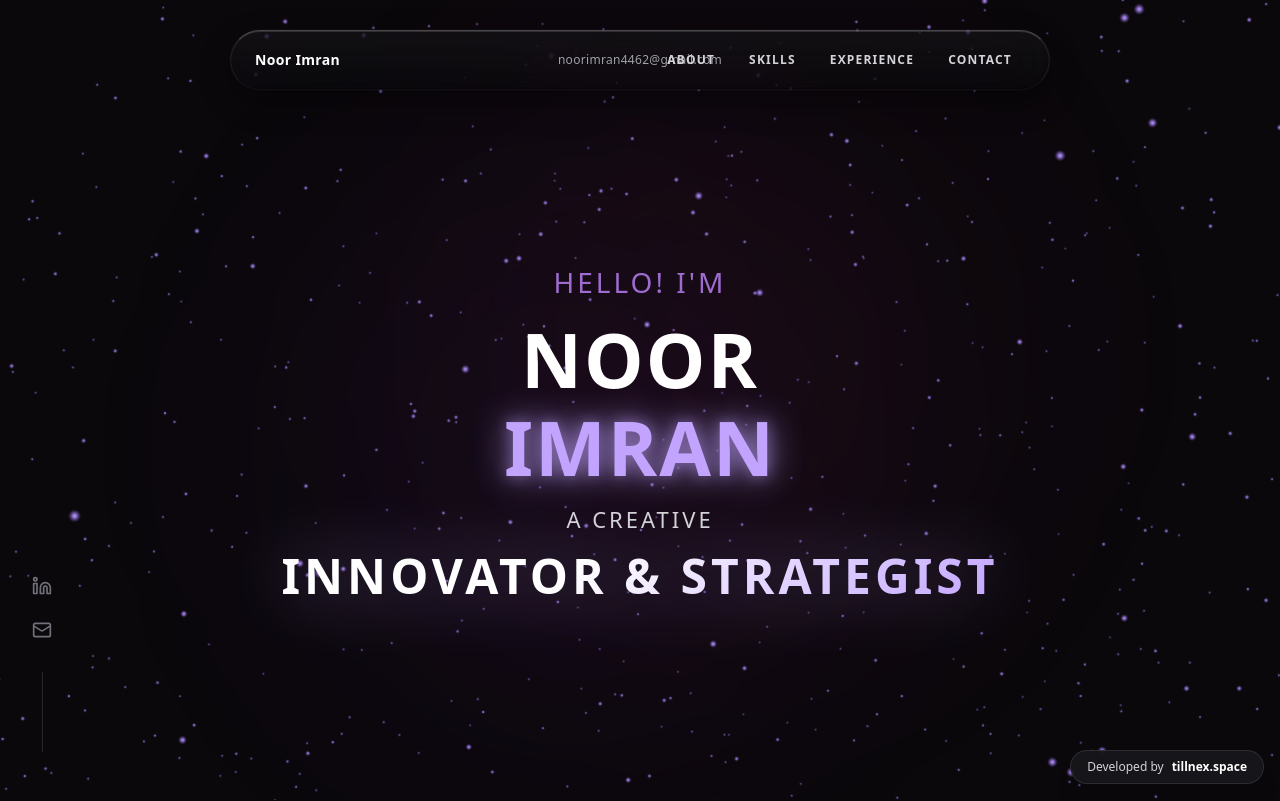
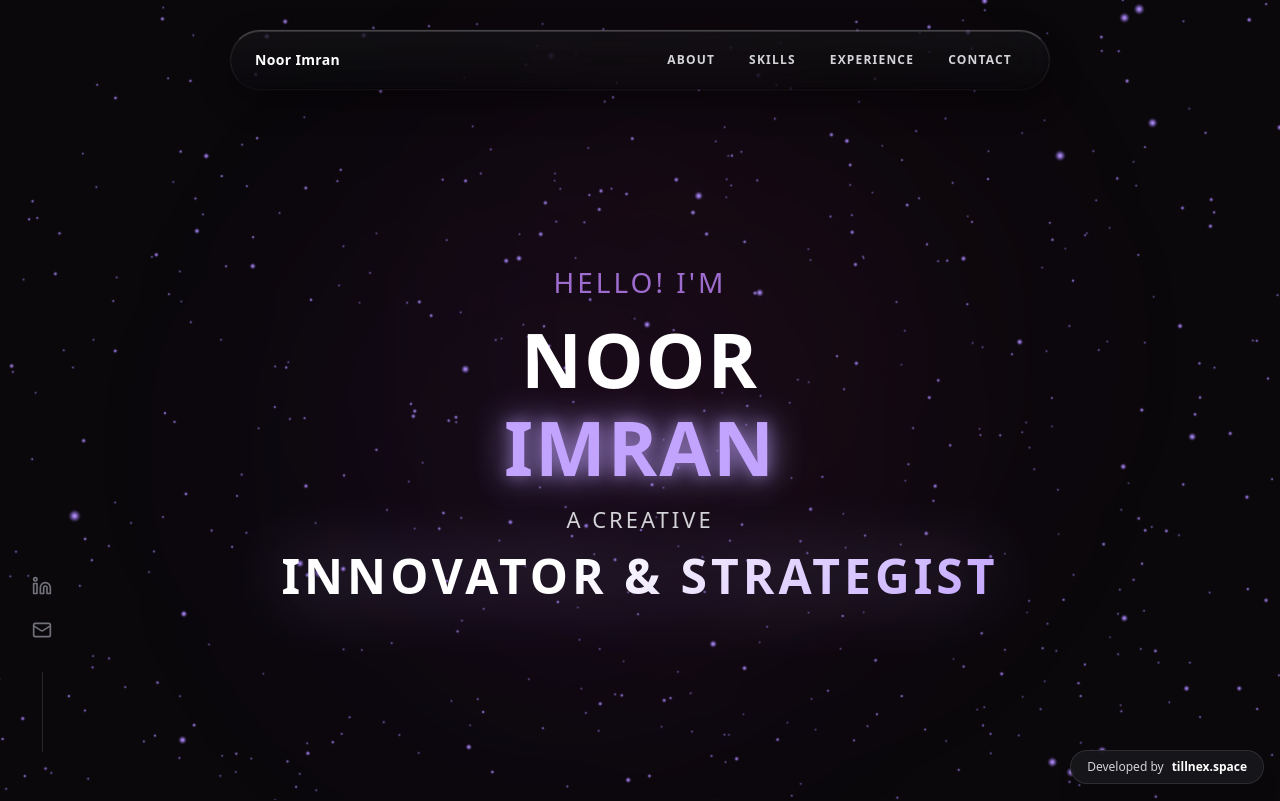
Before and after one commit to ranaahsana16-gif/portfoilio, a Next.js app: page / in a window 1280 px wide. Shown: the top 801 px of the page. Built offline with nearby package versions, Linux system fonts and the light colour scheme.

Commit message:
fix: remove email address from navigation capsule header

```diff
--- a/components/floating-nav.tsx
+++ b/components/floating-nav.tsx
@@ -87,13 +87,6 @@ export function FloatingNav() {
               Noor Imran
             </Link>
 
-            <a
-              href="mailto:noorimran4462@gmail.com"
-              className="absolute left-1/2 -translate-x-1/2 text-xs text-zinc-400 hover:text-white transition-colors tracking-wide z-10 hidden min-[900px]:block"
-            >
-              noorimran4462@gmail.com
-            </a>
-
             <div className="flex items-center gap-2 z-10">
               {navItems.map((item) => (
                 <Link
```
